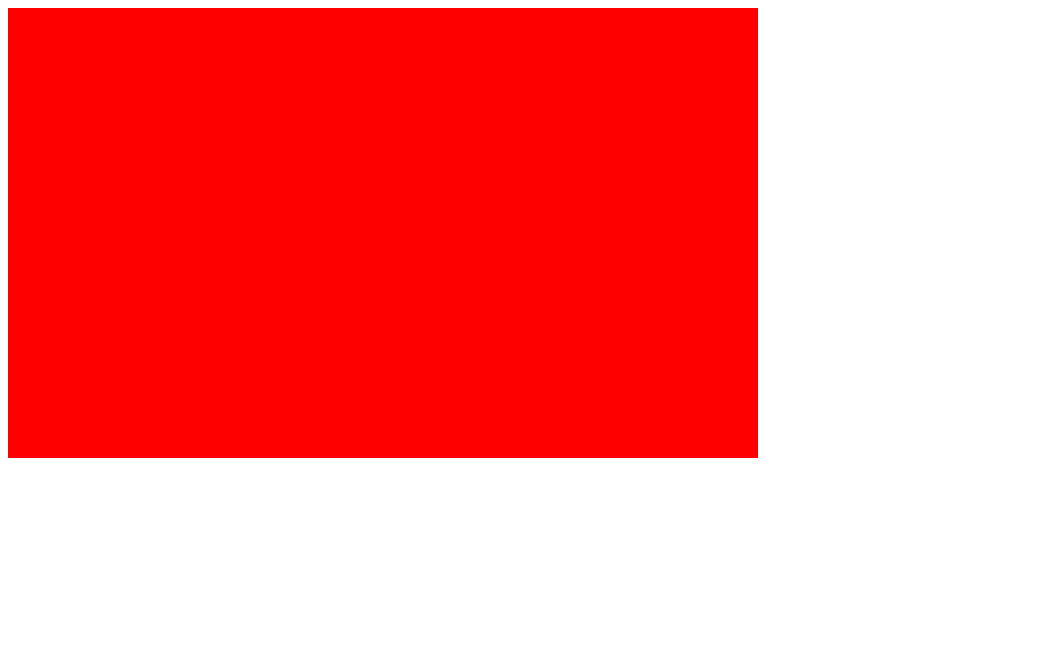
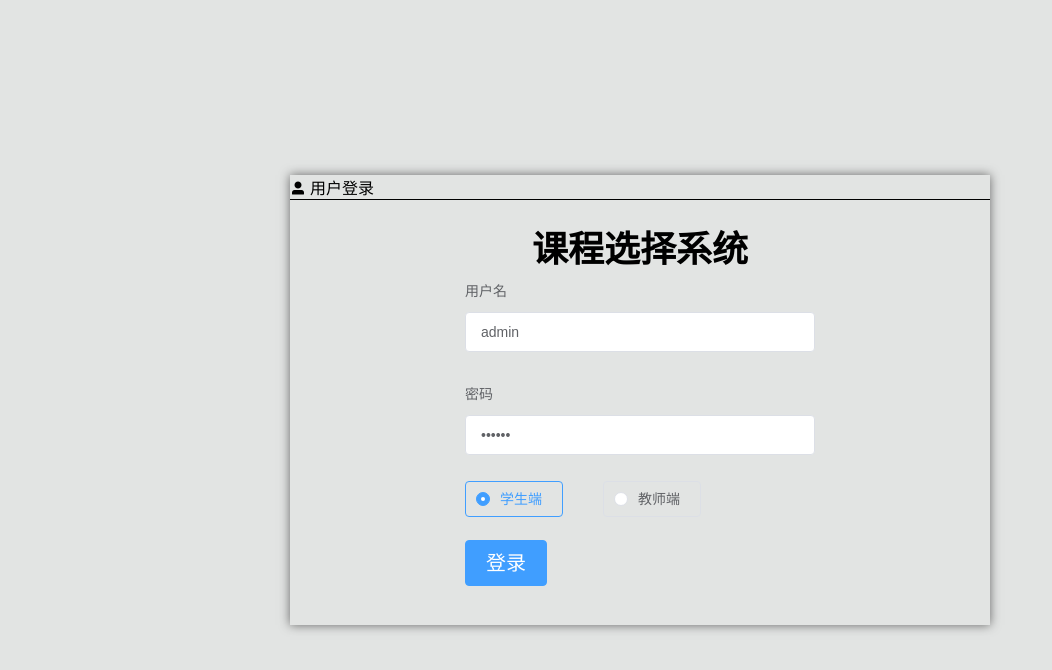
Before and after one commit to zeroRains/CourseSelection-HBase, a Vue app in the folder FrontEnd/frontend/: page /login in a window 1280 px wide. Shown: the top 670 px of the page, without its empty margins (0-1052 px from the left). Built offline with nearby package versions, Linux system fonts and the light colour scheme.

Commit message:
登录页制作完成

```diff
--- a/FrontEnd/frontend/package.json
+++ b/FrontEnd/frontend/package.json
@@ -12,6 +12,7 @@
     "core-js": "^3.6.5",
     "element-ui": "^2.15.2",
     "register-service-worker": "^1.7.1",
+    "validate": "^5.1.0",
     "vue": "^2.6.11",
     "vue-router": "^3.2.0"
   },
--- a/FrontEnd/frontend/public/index.html
+++ b/FrontEnd/frontend/public/index.html
@@ -7,6 +7,11 @@
     <link rel="icon" href="<%= BASE_URL %>favicon.ico">
     <title>课程选择系统</title>
   </head>
+  <style>
+    .aaa{
+      color: rebeccapurple;
+    }
+  </style>
   <body>
     <noscript>
       <strong>We're sorry but <%= htmlWebpackPlugin.options.title %> doesn't work properly without JavaScript enabled. Please enable it to continue.</strong>
--- a/FrontEnd/frontend/src/views/Login.vue
+++ b/FrontEnd/frontend/src/views/Login.vue
@@ -1,7 +1,58 @@
 <template>
   <div class="Login">
     <div class="main">
-      <div class=""></div>
+      <div class="temp">
+        <div style="border-bottom: 1px solid">
+          <i class="el-icon-user-solid"></i>
+          用户登录
+        </div>
+        <div
+          style="
+            margin-top: 20px;
+            font-size: 36px;
+            font-weight: bold;
+            text-align: center;
+          "
+        >
+          课程选择系统
+        </div>
+        <div
+          style="
+            width: 350px;
+            position: absolute;
+            left: 0;
+            right: 0;
+            margin: 0 auto;
+          "
+        >
+          <el-form
+            :model="ruleForm"
+            :rules="rules"
+            ref="ruleForm"
+            class="demo-ruleForm"
+            hide-required-asterisk="false"
+          >
+            <!-- prop是要校验的类型,尽量让校验的方式和后端字段一致 -->
+            <el-form-item label="用户名" prop="user">
+              <el-input v-model="ruleForm.user"></el-input>
+            </el-form-item>
+            <el-form-item label="密码" prop="password">
+              <el-input type="password" v-model="ruleForm.password"></el-input>
+            </el-form-item>
+            <el-form-item>
+              <el-radio-group v-model="ruleForm.resource" size="medium">
+                <el-radio border label="学生端"></el-radio>
+                <el-radio border label="教师端"></el-radio>
+              </el-radio-group>
+            </el-form-item>
+            <el-form-item>
+              <el-button type="primary" style="font-size: 20px" @click="login()"
+                >登录</el-button
+              >
+            </el-form-item>
+          </el-form>
+        </div>
+      </div>
     </div>
   </div>
 </template>
@@ -9,13 +60,70 @@
 <script>
 export default {
   name: "Login",
+  data() {
+    return {
+      ruleForm: {
+        user: "admin",
+        password: "123456",
+        resource: "学生端",
+      },
+      rules: {
+        user: [
+          { required: true, message: "请输入用户名", trigger: "blur" },
+          {
+            min: 6,
+            max: 10,
+            message: "长度在 6 到 10 个字符",
+            trigger: "blur",
+          },
+        ],
+        password: [
+          { required: true, message: "请输入密码", trigger: "blur" },
+          {
+            min: 6,
+            max: 16,
+            message: "长度在 3 到 16 个字符",
+            trigger: "blur",
+          },
+        ],
+      },
+    };
+  },
+  methods: {
+    login() {
+      this.$message({
+        message:
+          this.ruleForm.resource +
+          "  name:" +
+          this.ruleForm.user +
+          "  password:" +
+          this.ruleForm.password,
+        type: "success",
+      });
+      this.$router.push("/");
+    },
+  },
 };
 </script>
 
 
 <style lang="sass">
-.main
-  width: 750px
-  height: 450px
-  background-color: red
+*
+  margin: 0
+  padding: 0
+  .main
+    width: 100%
+    height: 100%
+    position: absolute
+    background-color: #e2e4e3
+    .temp
+      -webkit-box-shadow: #666 0px 0px 10px
+      width: 700px
+      height: 450px
+      position: fixed
+      left: 0
+      right: 0
+      top: 0
+      bottom: 0
+      margin: auto
 </style>
```
Also changed, not shown: 2 other files (tests, documents, lock files or other folders).
